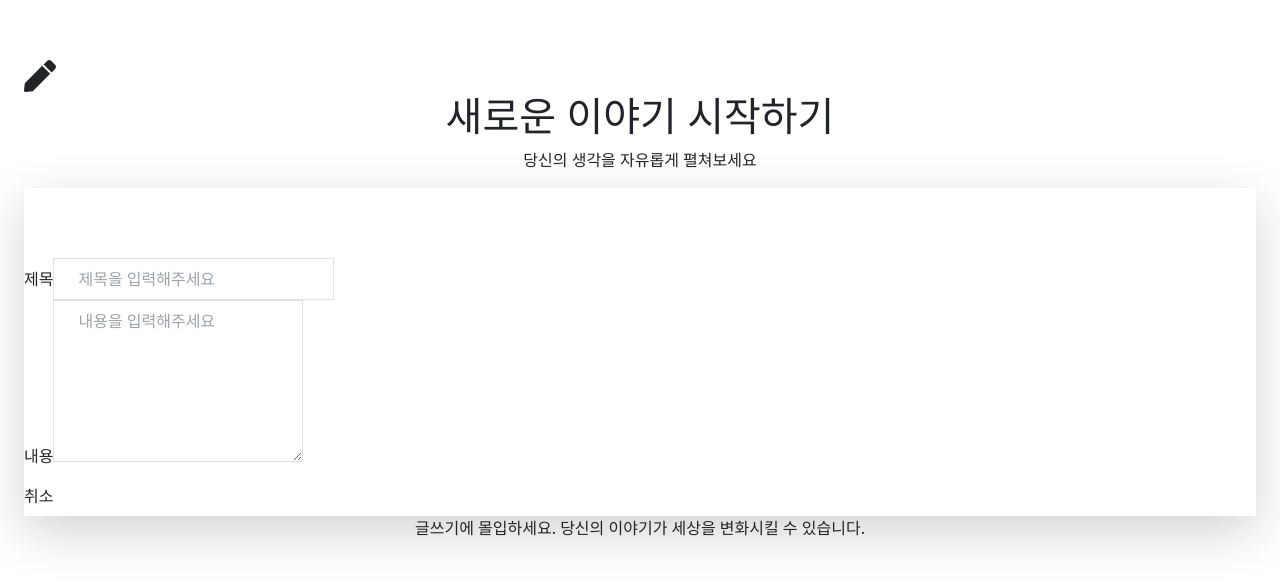
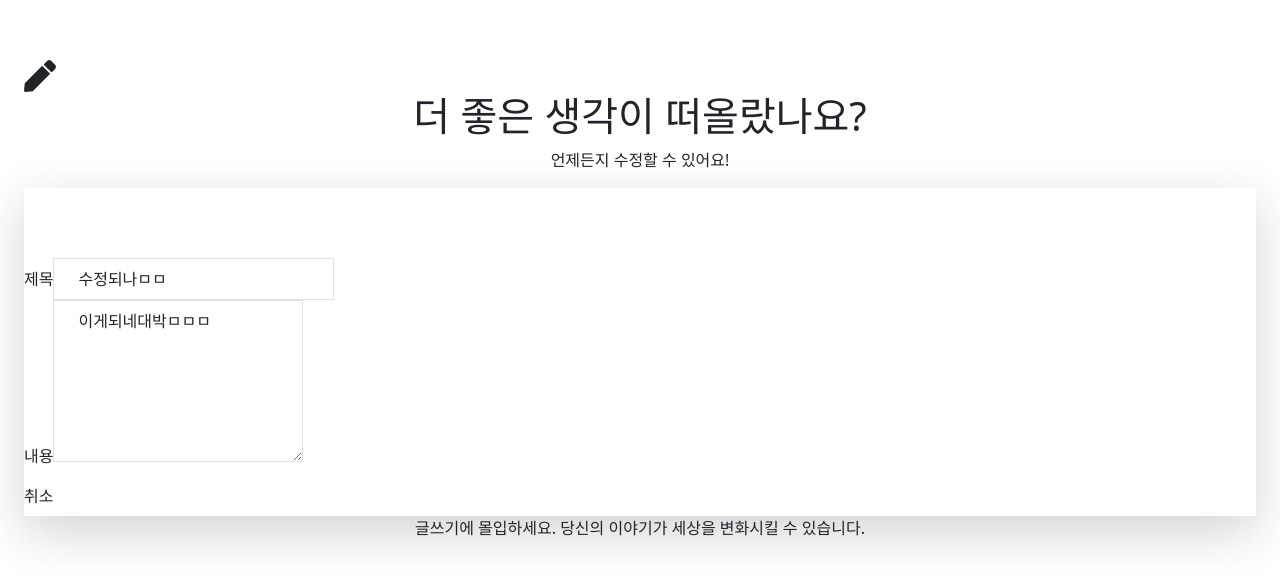
Before and after one commit to ZZKNU/front-end, a React (Vite) app: page /list/1/edit in a window 1280 px wide. Shown: the part 118-704 px from the top of the page. Built offline with nearby package versions, Linux system fonts and the light colour scheme; data requests are answered from the project's data file.

Commit message:
fix: editpage 살짝 수정

```diff
--- a/db.json
+++ b/db.json
@@ -1,9 +1,9 @@
 {
   "posts": [
     {
-      "title": "수정되나",
-      "body": "이게되네대박",
-      "createdAt": 1722348083401,
+      "title": "수정되나ㅁㅁ",
+      "body": "이게되네대박ㅁㅁㅁ",
+      "createdAt": 1722388875869,
       "id": "1"
     },
     {
@@ -102,10 +102,8 @@
     {
       "title": "14(best)",
       "body": "14",
-      "best": true,
-      "createdAt": 1721843764344,
-      "id": "14",
-      "like": false
+      "createdAt": 1722388883685,
+      "id": "14"
     },
     {
       "title": "15",
--- a/src/components/CreateForm.jsx
+++ b/src/components/CreateForm.jsx
@@ -32,17 +32,13 @@ const CreateForm = ({ onSubmit, editing = false }) => {
           body: content,
           createdAt: new Date().getTime(),
         });
-        navigate(`/bestlist`);
+        navigate(-1);
       } catch (error) {
         console.error("Error updating post:", error);
       }
     } else {
       onSubmit({ title, content });
     }
-  };
-
-  const goback = () => {
-    navigate(editing ? `/bestlist` : "/alllist");
   };
 
   return (
@@ -91,7 +87,7 @@ const CreateForm = ({ onSubmit, editing = false }) => {
         <div className="flex justify-end space-x-4">
           <button
             type="button"
-            onClick={goback}
+            onClick={() => navigate(-1)}
             className="px-6 py-2 bg-gray-200 text-gray-700 font-medium rounded-lg hover:bg-gray-300 focus:outline-none focus:ring-2 focus:ring-gray-400 transition duration-300"
           >
             취소
--- a/src/page/EditPage.jsx
+++ b/src/page/EditPage.jsx
@@ -24,7 +24,7 @@ const EditPage = () => {
             className="text-4xl font-bold text-gray-800 flex items-center justify-center"
           >
             <FaPen className="mr-3 text-indigo-600" size={32} />
-            <span>새로운 이야기 시작하기</span>
+            <span>더 좋은 생각이 떠올랐나요?</span>
           </motion.h1>
           <motion.p
             initial={{ opacity: 0 }}
@@ -32,7 +32,7 @@ const EditPage = () => {
             transition={{ delay: 0.3, duration: 0.5 }}
             className="mt-2 text-xl text-gray-600"
           >
-            당신의 생각을 자유롭게 펼쳐보세요
+            언제든지 수정할 수 있어요!
           </motion.p>
         </div>
         <motion.div
@@ -41,7 +41,7 @@ const EditPage = () => {
           transition={{ delay: 0.2, duration: 0.5 }}
           className="bg-white shadow-lg rounded-lg overflow-hidden"
         >
-          <CreateForm onSubmit={handleSubmit} />
+          <CreateForm onSubmit={handleSubmit} editing={true}/>
         </motion.div>
         <motion.div
           initial={{ opacity: 0 }}
```
